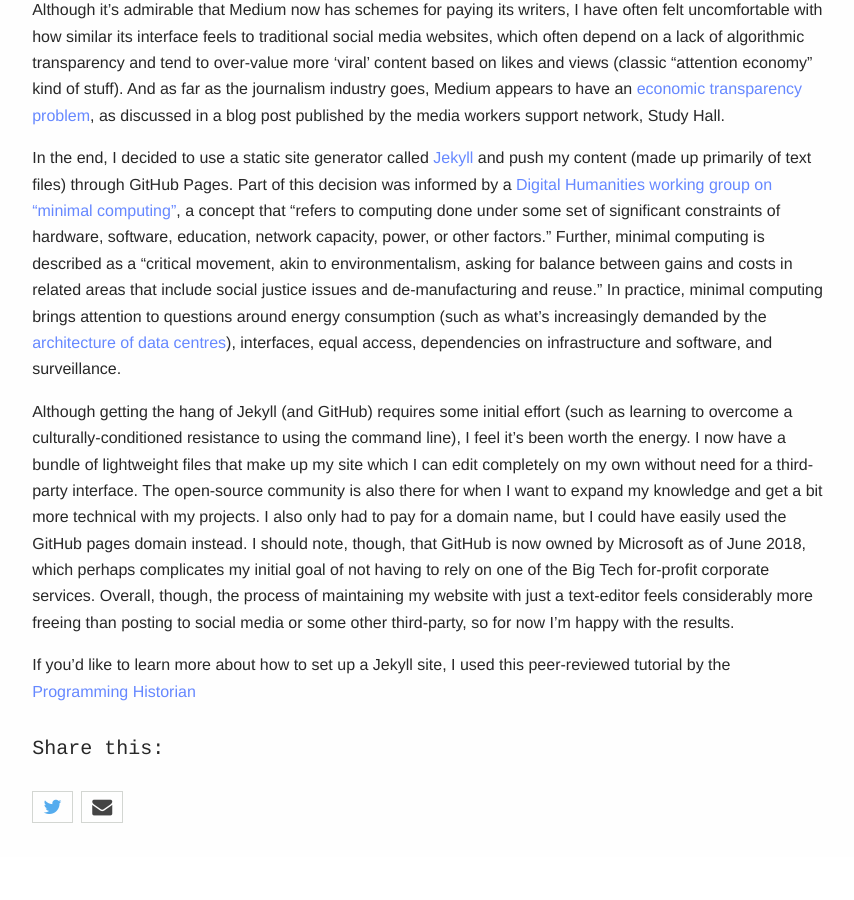
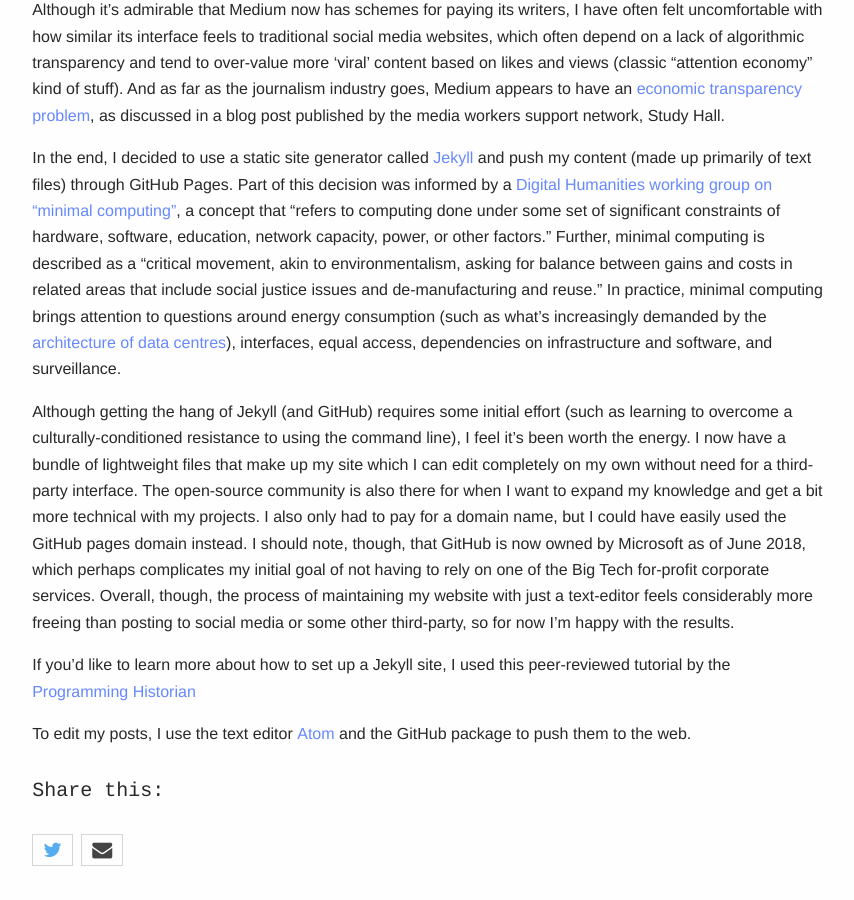
Before and after one commit to teddiebrock/blank-spaces, a Jekyll site: the page built from _posts/2019-06-06-independent-webmaking-an-experiment.md, in a window 1280 px wide and 900 px high, scrolled down 984 px. Shown: the whole window, without its empty margins (211-1065 px from the left). Built offline with Jekyll 4.4.1, drawn with Linux system fonts in a browser that asks for light colours; before the commit the page ends 1841 px from its top, so only the background shows below that.

Commit message:
update post

```diff
--- a/_posts/2019-06-06-independent-webmaking-an-experiment.md
+++ b/_posts/2019-06-06-independent-webmaking-an-experiment.md
@@ -21,3 +21,5 @@
 Although getting the hang of Jekyll (and GitHub) requires some initial effort (such as learning to overcome a culturally-conditioned resistance to using the command line), I feel it’s been worth the energy. I now have a bundle of lightweight files that make up my site which I can edit completely on my own without need for a third-party interface. The open-source community is also there for when I want to expand my knowledge and get a bit more technical with my projects. I also only had to pay for a domain name, but I could have easily used the GitHub pages domain instead. I should note, though, that GitHub is now owned by Microsoft as of June 2018, which perhaps complicates my initial goal of not having to rely on one of the Big Tech for-profit corporate services. Overall, though, the process of maintaining my website with just a text-editor feels considerably more freeing than posting to social media or some other third-party, so for now I’m happy with the results.
 
 If you'd like to learn more about how to set up a Jekyll site, I used this peer-reviewed tutorial by the [Programming Historian](https://programminghistorian.org/en/lessons/building-static-sites-with-jekyll-github-pages)
+
+To edit my posts, I use the text editor [Atom](https://atom.io/) and the GitHub package to push them to the web.
```
